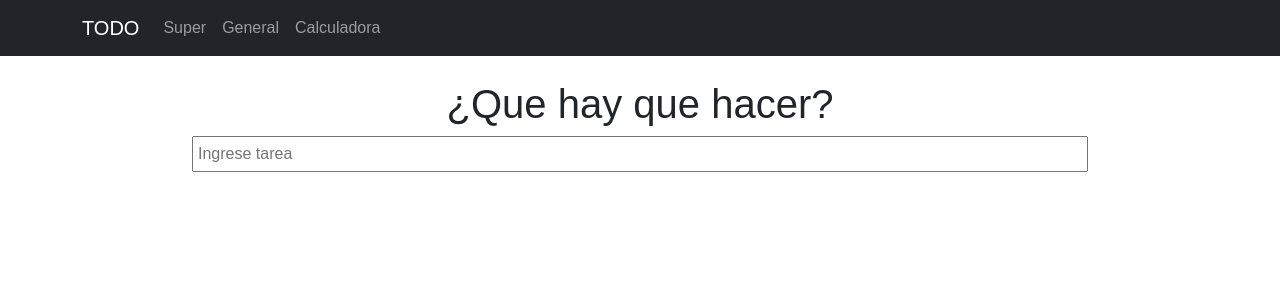
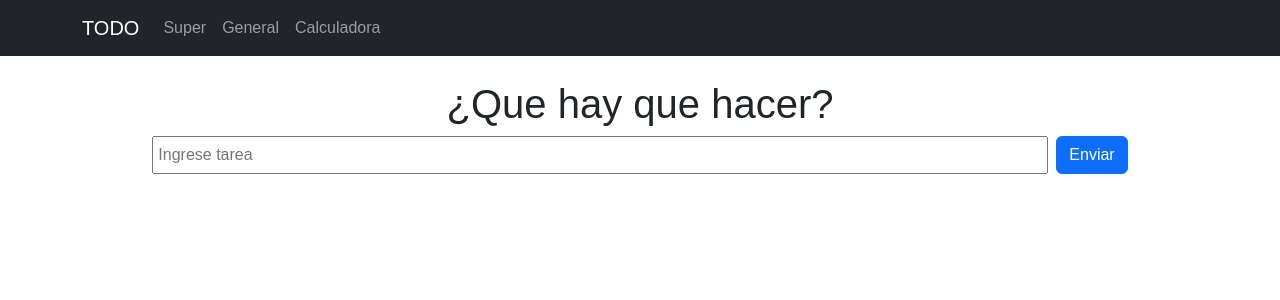
Before and after one commit to lautaro3870/prueba-react-vercel, a React (Create React App) app: page /general in a window 1280 px wide. Shown: the top 300 px of the page. Built offline with nearby package versions, Linux system fonts and the light colour scheme.

Commit message:
Alineacion de inputs

```diff
--- a/package.json
+++ b/package.json
@@ -8,12 +8,14 @@
     "@testing-library/react": "^13.4.0",
     "@testing-library/user-event": "^13.5.0",
     "bootstrap": "^5.3.0",
+    "node-cron": "^3.0.2",
     "react": "^18.2.0",
     "react-bootstrap": "^2.8.0",
     "react-dom": "^18.2.0",
     "react-router-dom": "^6.14.0",
     "react-scripts": "5.0.1",
     "signalr": "^2.4.3",
+    "socket.io-client": "^4.7.1",
     "web-vitals": "^2.1.4"
   },
   "scripts": {
--- a/src/App.js
+++ b/src/App.js
@@ -7,8 +7,6 @@ import { MyContext } from "./MyContext";
 import { useState } from "react";
 import PruebasGrid from "./components/PruebasGrid";
 
-
-
 function App() {
   var a = 16%8;
   console.log(a)
@@ -16,7 +14,6 @@ function App() {
     <div className="App">
       <Barra />
       <Rutas />
-      {/* <PruebasGrid /> */}
     </div>
   );
 }
--- a/src/Listado.jsx
+++ b/src/Listado.jsx
@@ -73,10 +73,18 @@ export default function Listado({ nombre }) {
         {items.map((i) => {
           return (
             <ListGroupItem
-              style={{ backgroundColor: "whitesmoke", marginBottom: "10px" }}
+              style={{
+                display: "flex",
+                justifyContent: "space-between",
+                alignItems: "center",
+                backgroundColor: "whitesmoke",
+                marginBottom: "10px",
+              }}
               key={i.id}
             >
-              {i.value}{" "}
+              <div style={{ display: "flex", flexGrow: "1" }}>
+                <span>{i.value} </span>
+              </div>
               <button
                 className="btn btn-secondary"
                 onClick={() => deleteItem(i.id)}
--- a/src/Listado2.jsx
+++ b/src/Listado2.jsx
@@ -1,6 +1,8 @@
 import React, { useContext, useEffect, useState } from "react";
 import "./style.css";
 import { MyContext } from "./MyContext";
+import io from "socket.io-client";
+import { Button } from "bootstrap";
 
 const getLocalItems = () => {
   let list = localStorage.getItem("general");
@@ -13,9 +15,11 @@ const getLocalItems = () => {
   }
 };
 
-export default function Listado2({nombre}) {
+export default function Listado2({ nombre }) {
   const [newItem, setNewItem] = useState("");
   const [items, setItems] = useState(getLocalItems());
+
+  let nuevoListado = [];
 
   function addItem() {
     console.log(newItem);
@@ -29,13 +33,34 @@ export default function Listado2({nombre}) {
       id: Math.floor(Math.random() * 1000),
       value: newItem,
     };
-    setItems((oldList) => [...oldList, item]);
+    //setItems((oldList) => [...oldList, item]);
+    setItems([...items, item]);
+
     setNewItem("");
   }
+
+  const enviarDatos = async () => {
+    // Coloca aquí la lógica que deseas ejecutar a las 5 pm
+    console.log("Tarea programada ejecutada a las 5 pm");
+
+    const url = "https://cqldg7-3007.csb.app/";
+
+    const request = {
+      method: "POST",
+      headers: { "Content-Type": "application/json" },
+      body: JSON.stringify(items),
+    };
+
+    fetch(url, request)
+      .then((response) => response.json())
+      .then((data) => console.log(data))
+      .catch((error) => console.log(error.message))
+  };
 
   //agregar los items al localstorage
   useEffect(() => {
     localStorage.setItem("general", JSON.stringify(items));
+    // enviarDatos();
   }, [items]);
 
   function deleteItem(id) {
@@ -53,6 +78,7 @@ export default function Listado2({nombre}) {
     <div className="App">
       <br />
       <h1>{nombre}</h1>
+      <div style={{display: "flex", justifyContent: "center"}}>
         <input
           onKeyDown={handleKeyDown}
           type="text"
@@ -60,7 +86,10 @@ export default function Listado2({nombre}) {
           value={newItem}
           onChange={(e) => setNewItem(e.target.value)}
         />
-
+        <button onClick={() => enviarDatos()} className="btn btn-primary" style={{ marginLeft: "0.5rem" }}>
+          Enviar
+        </button>
+      </div>
       <ul>
         {items.map((item) => {
           return (
```
Also changed, not shown: 1 other file (tests, documents, lock files or other folders). Lines whose indentation alone changed are shown as unchanged.
